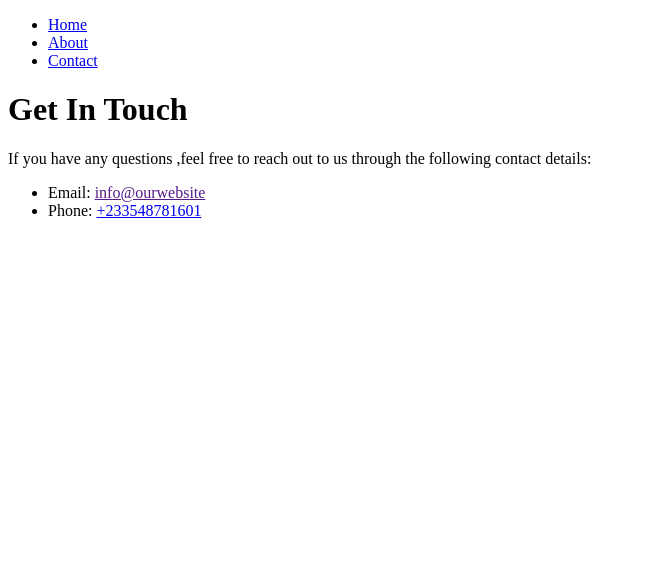
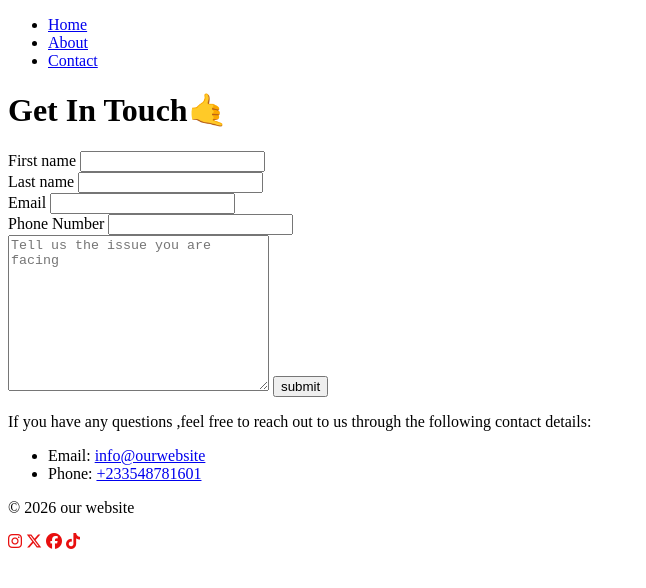
Before and after one commit to NharnahAyisha/T4G_Hmk1, a plain HTML site: page pages/contact.html in a window 1280 px wide. Shown: the whole page, without its empty margins (0-646 px from the left). Drawn offline with Linux system fonts and the light colour scheme.

Commit message:
updated my pages

```diff
--- a/pages/contact.html
+++ b/pages/contact.html
@@ -3,7 +3,8 @@
 <head>
     <meta charset="UTF-8">
     <meta name="viewport" content="width=device-width, initial-scale=1.0">
-    <title>Contact</title>
+    <script src="https://kit.fontawesome.com/b7859905d2.js" crossorigin="anonymous"></script>
+    <title>Contact Us page</title>
 </head>
 <body>
     <ul>
@@ -11,11 +12,42 @@
      <li><a href="../pages/about.html" target="" rel="noopener noreferrer">About</a></li>
      <li><a href="pages/contact.html" target="" rel="noopener noreferrer">Contact</a></li>
     </ul>
-    <h1>Get In Touch</h1>
+    <h1>Get In Touch🤙</h1>
+    <div>
+        <div> <!-- container for my form--></div>
+        <form action="" method="get">
+            <label for="f_name">First name</label>
+            <input type="text" name="f_name" required> <br>
+
+            <label for="l_name">Last name</label>
+            <input type="text" name="l_name" required> <br>
+
+
+            <label for="email">Email</label>
+            <input type="email" name="email" id="" required> <br>
+
+            <label for="phone">Phone Number</label>
+            <input type="tel" name="phone" id="" required> <br>
+
+            <textarea name="" id="" cols="30" rows="10" required placeholder="Tell us the issue you are facing"></textarea>
+
+            <input type="submit" value="submit"><br>
+        </form>
+
+    </div>
     <p>If you have any questions ,feel free to reach out to us through the following contact details:</p>
     <ul>
-        <li>Email: <a href="">info@ourwebsite</a></li>
+        <li>Email: <a href="nharnahaishakayla@gmail.com">info@ourwebsite</a></li>
         <li>Phone: <a href="+233548781601" target="" rel="noopener noreferrer">+233548781601</a></li>
     </ul>
+    <footer>
+        <p>© 2026 our website</p>
+        <div>
+            <a href="https://www.instagram.com/" target="_blank" rel="noopener noreferrer"><i class="fa-brands fa-instagram fa-beat" style="color: rgb(232, 15, 15);"></i></a>
+            <a href="http://" target="_blank" rel="noopener noreferrer"><i class="fa-brands fa-x-twitter fa-beat" style="color: rgb(232, 15, 15);"></i></a>
+            <a href="https://www.facebook.com/" target="_blank" rel="noopener noreferrer"><i class="fa-brands fa-facebook fa-beat" style="color: rgb(232, 15, 15);"></i></a>
+            <a href="https://www.tiktok.com/" target="_blank" rel="noopener noreferrer"><i class="fa-brands fa-tiktok fa-beat" style="color: rgb(232, 15, 15);"></i></a>
+        </div>
+    </footer>
 </body>
 </html>
```
Also changed, not shown: index.html (+13 -1 lines), pages/about.html (+10 -0 lines).
